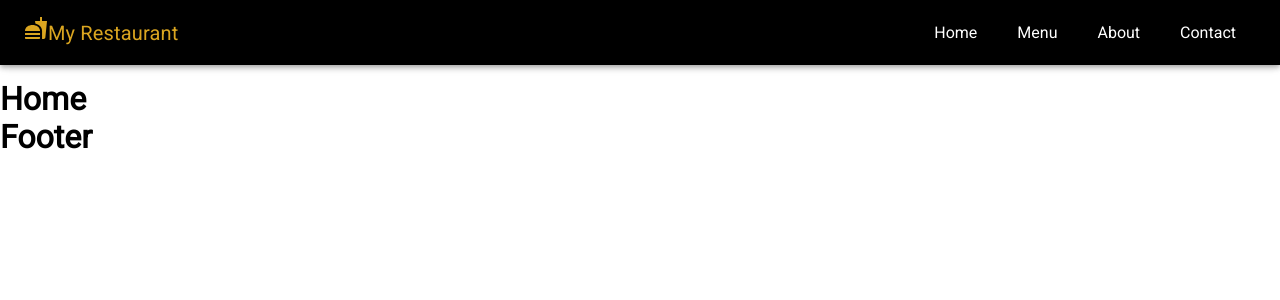
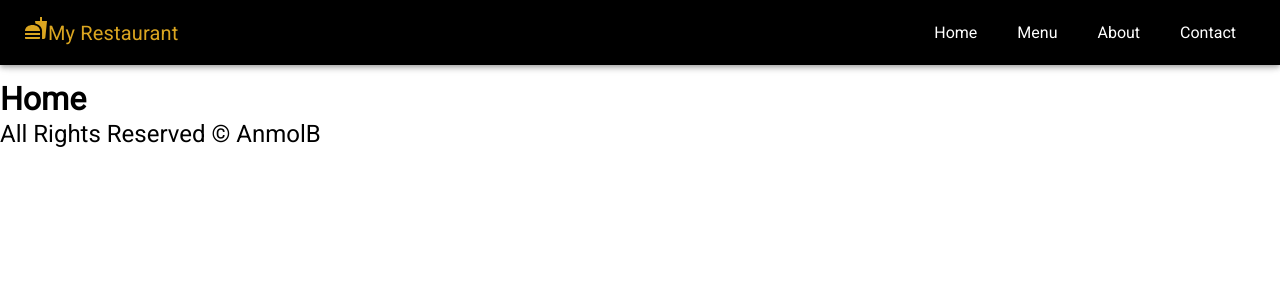
Before and after one commit to anmolbiranwar/Restaurant-website_Reactjs_MUI, a React (Create React App) app: page / in a window 1280 px wide. Shown: the top 300 px of the page. Built offline with nearby package versions, Linux system fonts and the light colour scheme.

Commit message:
Update Footer.js

```diff
--- a/src/components/Layout/Footer.js
+++ b/src/components/Layout/Footer.js
@@ -1,10 +1,15 @@
 import React from 'react'
+import { Box, Typography } from '@mui/material'
 
 const Footer = () => {
   return (
-    <div>
-        <h1>Footer</h1>
-    </div>
+    <>
+    <Box>
+        <Typography variant='h5'>
+            All Rights Reserved &copy; AnmolB
+        </Typography>
+    </Box>
+    </>
   )
 }
 
```
